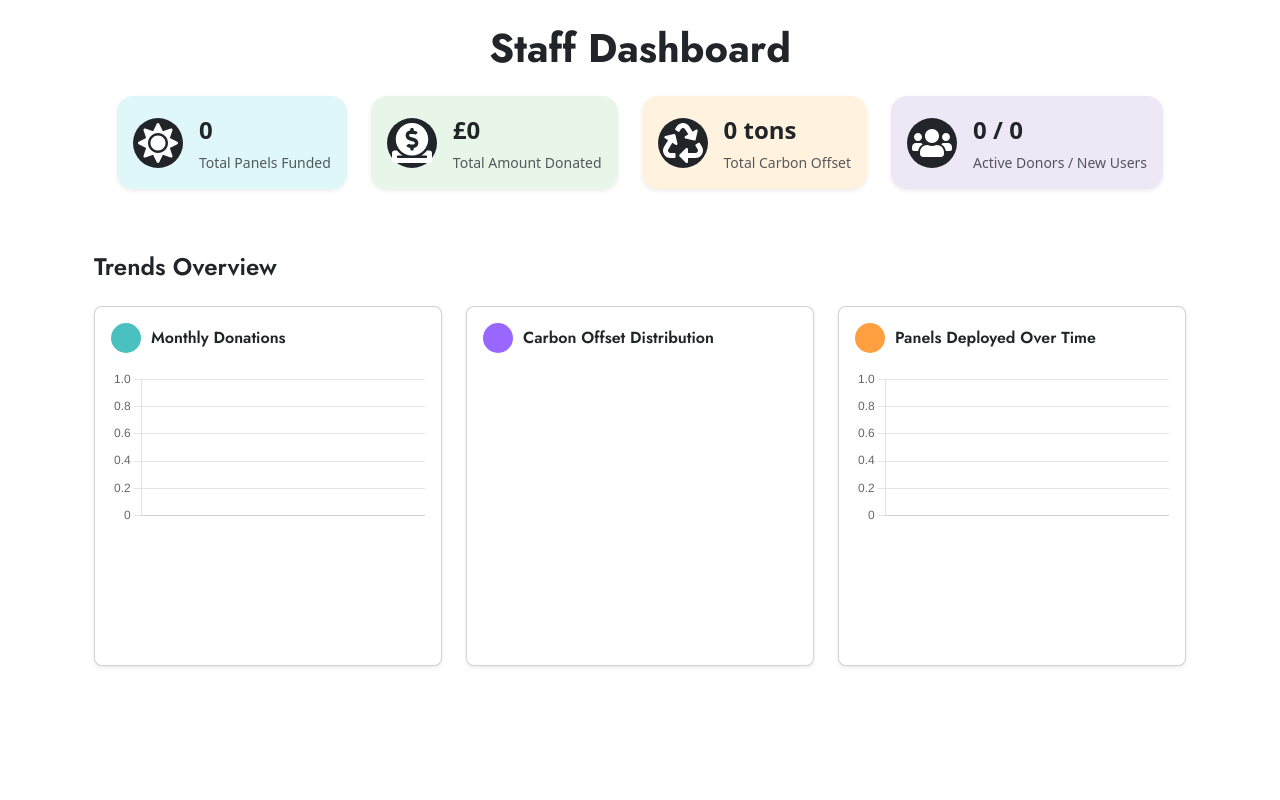
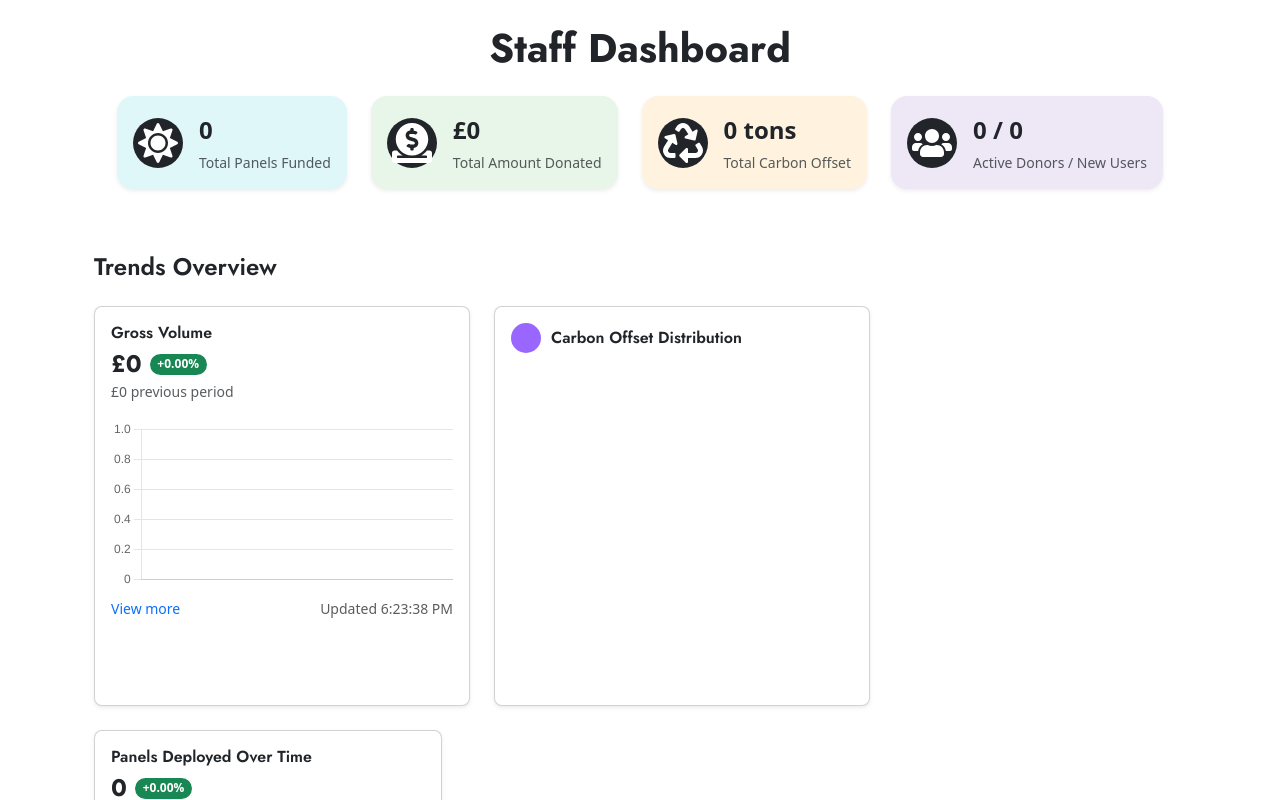
Before and after one commit to mahesh13sankarie/solar-offset-project, a React (Vite) app in the folder client/: page /test/staff in a window 1280 px wide. Shown: the top 800 px of the page. Built offline with nearby package versions, Linux system fonts and the light colour scheme; no server answers; what @react-pdf/renderer would draw is missing.

Commit message:
Feat: Graphs on staff dashboard changed to stripe like look

```diff
--- a/client/package.json
+++ b/client/package.json
@@ -11,6 +11,7 @@
   },
   "dependencies": {
     "@react-pdf/renderer": "^4.3.0",
+    "@stripe/ui-extension-sdk": "^8.9.3",
     "animate.css": "^4.1.1",
     "aos": "^2.3.4",
     "axios": "^1.8.3",
--- a/client/src/components/LandingPage/Footer.jsx
+++ b/client/src/components/LandingPage/Footer.jsx
@@ -10,9 +10,9 @@ const Footer = () => {
                         <div className="col-lg-12 text-center">
                             <h4>Our Newsletter</h4>
                             <p>Subscribe to stay updated on our latest projects and impact</p>
-                            <form>
-                                <input type="email" name="email" placeholder="Enter your email" />
-                                <input type="submit" value="Subscribe" />
+                            <form className="form">
+                                <input type="email" name="email" placeholder="Enter your email"  />
+                                <input type="submit" value="Subscribe" className="btn btn-primary" />
                             </form>
                         </div>
                     </div>
--- a/client/src/components/Report/KPI-Components/StatsTrends.jsx
+++ b/client/src/components/Report/KPI-Components/StatsTrends.jsx
@@ -52,6 +52,12 @@ const StatsTrends = ({ data }) => {
     const totalDonations = monthlyDonations.reduce((a, b) => a + b, 0);
     const totalCarbonOffset = monthlyCarbonOffsets.reduce((a, b) => a + b, 0);
     const totalPanels = monthlyPanels.reduce((a, b) => a + b, 0);
+
+    const previousDonations = monthlyDonations.length > 1 ? monthlyDonations[monthlyDonations.length - 2] : 0;
+    const donationGrowth = previousDonations > 0 ? ((totalDonations - previousDonations) / previousDonations) * 100 : 0;
+
+    const previousPanels = monthlyPanels.length > 1 ? monthlyPanels[monthlyPanels.length - 2] : 0;
+    const panelsGrowth = previousPanels > 0 ? ((totalPanels - previousPanels) / previousPanels) * 100 : 0;
 
     // Bar chart for Monthly Donations (simplified)
     const barChartData = {
@@ -126,11 +132,21 @@ const StatsTrends = ({ data }) => {
             <div className="mb-4">
                 <h4 className="mb-4 fw-semibold">Trends Overview</h4>
                 <div className="row g-4">
-                    <div className="col-md-4">
-                        <div className="card rounded-3 shadow-sm p-3" style={{minHeight: '360px'}}>
-                            <div className="d-flex align-items-center mb-3">
-                                <Icon color="#4bc0c0" />
-                                <h6 className="mb-0 fw-semibold">Monthly Donations</h6>
+                    <div className="col-md-4" style={{ width: "400px" }}>
+                        <div className="card rounded-3 shadow-sm p-3" style={{minHeight: '400px'}}>
+                            <div className="mb-3">
+                                <h6 className="fw-semibold">Gross Volume</h6>
+                                <div className="d-flex align-items-center">
+                                    <h4 className="mb-0 fw-bold">£{totalDonations.toLocaleString()}</h4>
+                                   <span
+                                        className={`badge ms-2 ${donationGrowth >= 0 ? 'bg-success' : 'bg-danger'}`}
+                                        title="Cumulative growth compared to previous month"
+                                        style={{ cursor: 'pointer' }}
+                                    >
+                                        {donationGrowth >= 0 ? "+" : ""}{donationGrowth.toFixed(2)}%
+                                    </span>
+                                </div>
+                                <small className="text-muted">£{previousDonations.toLocaleString()} previous period</small>
                             </div>
                             <Bar data={barChartData} options={{
                                 responsive: true,
@@ -151,11 +167,15 @@ const StatsTrends = ({ data }) => {
                                         beginAtZero: true,
                                     },
                                 },
-                            }} />
+                            }} height={150} />
+                            <div className="d-flex justify-content-between align-items-center mt-2">
+                                <a href="#" className="text-primary small">View more</a>
+                                <small className="text-muted">Updated {new Date().toLocaleTimeString()}</small>
+                            </div>
                         </div>
                     </div>
-                    <div className="col-md-4">
-                        <div className="card rounded-3 shadow-sm p-3 d-flex flex-column align-items-center" style={{minHeight: '360px'}}>
+                    <div className="col-md-4" style={{ width: "400px" }}>
+                        <div className="card rounded-3 shadow-sm p-3 d-flex flex-column align-items-center" style={{minHeight: '400px'}}>
                             <div className="d-flex align-items-center mb-3 w-100">
                                 <Icon color="#9966ff" />
                                 <h6 className="mb-0 fw-semibold">Carbon Offset Distribution</h6>
@@ -172,10 +192,16 @@ const StatsTrends = ({ data }) => {
                         </div>
                     </div>
                     <div className="col-md-4">
-                        <div className="card rounded-3 shadow-sm p-3" style={{minHeight: '360px'}}>
-                            <div className="d-flex align-items-center mb-3">
-                                <Icon color="#ff9f40" />
-                                <h6 className="mb-0 fw-semibold">Panels Deployed Over Time</h6>
+                        <div className="card rounded-3 shadow-sm p-3" style={{minHeight: '400px'}}>
+                            <div className="mb-3">
+                                <h6 className="fw-semibold">Panels Deployed Over Time</h6>
+                                <div className="d-flex align-items-center">
+                                    <h4 className="mb-0 fw-bold">{totalPanels.toLocaleString()}</h4>
+                                    <span className={`badge ms-2 ${panelsGrowth >= 0 ? 'bg-success' : 'bg-danger'}`}>
+                                        {panelsGrowth >= 0 ? "+" : ""}{panelsGrowth.toFixed(2)}%
+                                    </span>
+                                </div>
+                                <small className="text-muted">{previousPanels.toLocaleString()} previous period</small>
                             </div>
                             <Line data={linePanelsData} options={{
                                 responsive: true,
@@ -196,7 +222,11 @@ const StatsTrends = ({ data }) => {
                                         beginAtZero: true,
                                     },
                                 },
-                            }} />
+                            }} height={150} />
+                            <div className="d-flex justify-content-between align-items-center mt-2">
+                                <a href="#" className="text-primary small">View more</a>
+                                <small className="text-muted">Updated {new Date().toLocaleTimeString()}</small>
+                            </div>
                         </div>
                     </div>
                 </div>
```
